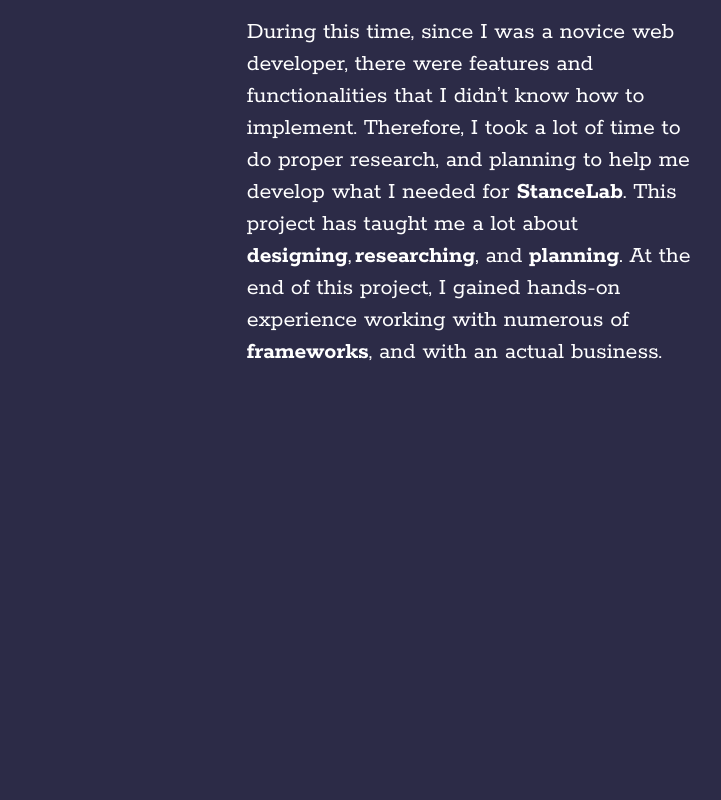
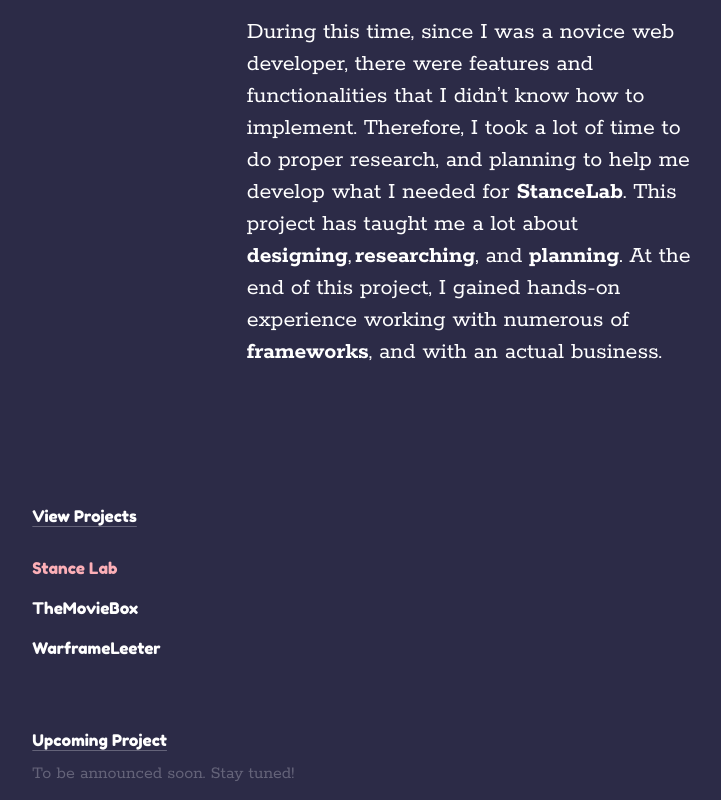
Before and after one commit to FengDenny/Portfolio_2023, a React (Vite) app: page /stancelab in a window 1280 px wide. Shown: the part 2834-3634 px from the top of the page, without its empty margins (181-902 px from the left). Before the commit the page ends 3298 px from the top, so only its background shows below. Built offline with nearby package versions, Linux system fonts and the light colour scheme.

Commit message:
Added nav links to toggle back and forth for each project

```diff
--- a/src/pages/Home/Projects/ProjectInfoTemplate.tsx
+++ b/src/pages/Home/Projects/ProjectInfoTemplate.tsx
@@ -1,13 +1,15 @@
+import { useState } from "react";
+import { NavLink } from "react-router-dom";
+import { view_projects } from "@/Model/view_projects";
 type Props = {
   imgLogo: string;
   liveURL: string;
   heroImg: string;
+  note?: string;
   projectDescription: React.ReactNode;
-  dutiesDescription: string;
+  dutiesDescription: React.ReactNode;
   dutyFulfilledDescription: React.ReactNode;
   learningDescription: React.ReactNode;
-  // nextProjectHeader: string;
-  // nextProjectLinks: string[];
   stackLogo: {
     id: number;
     stack_title: string;
@@ -21,6 +23,7 @@ type Props = {
 };
 
 const ProjectInfoTemplate = ({
+  note,
   projectDescription,
   imgSnippets,
   stackLogo,
@@ -29,13 +32,18 @@ const ProjectInfoTemplate = ({
   dutiesDescription,
   dutyFulfilledDescription,
   learningDescription,
-  // nextProjectHeader,
-  // nextProjectLinks,
   heroImg,
 }: Props) => {
+  const [projects, _] = useState<
+    Array<{
+      sectionID: string;
+      project: string;
+      to: string;
+    }>
+  >(view_projects);
+
   const tabLabelUnderline =
     "bg-zeroThree  bg-0-100  bg-no-repeat  hover:bg-OneHund3Pixel hover:bg-gradient-white hover:transition-bgSize5sEaseInOut delay-75 duration-75 transition-all";
-
   const viewIcon = (
     <svg
       xmlns="http://www.w3.org/2000/svg"
@@ -97,6 +105,9 @@ const ProjectInfoTemplate = ({
             </a>
             <span className="ml-2 text-color-white">{viewIcon}</span>
           </div>
+          <span className="description-text font-italic font-bold italic text-color-description">
+            {note}
+          </span>
         </div>
         <div className="mx-auto py-10 sm:mx-0 ">
           <img
@@ -150,6 +161,39 @@ const ProjectInfoTemplate = ({
             </p>
           </div>
         </div>
+        <div className="py-10 ">
+          <h2 className="underline decoration-color-description underline-offset-4">
+            View Projects
+          </h2>
+          <ul className="mt-5 ">
+            {projects.map((items) => {
+              const { to, sectionID, project } = items;
+
+              return (
+                <li className="py-2" key={sectionID}>
+                  <NavLink
+                    to={to}
+                    className={({ isActive }) =>
+                      isActive
+                        ? "text-primary-pink"
+                        : `${tabLabelUnderline} hover:text-primary-pink-hover`
+                    }
+                  >
+                    {project}
+                  </NavLink>
+                </li>
+              );
+            })}
+          </ul>
+        </div>
+        <div className="py-5  ">
+          <h2 className="underline decoration-color-description underline-offset-4">
+            Upcoming Project
+          </h2>
+          <span className="description-text relative top-2 text-lg text-color-description">
+            To be announced soon. Stay tuned!
+          </span>
+        </div>
       </div>
     </section>
   );
```
